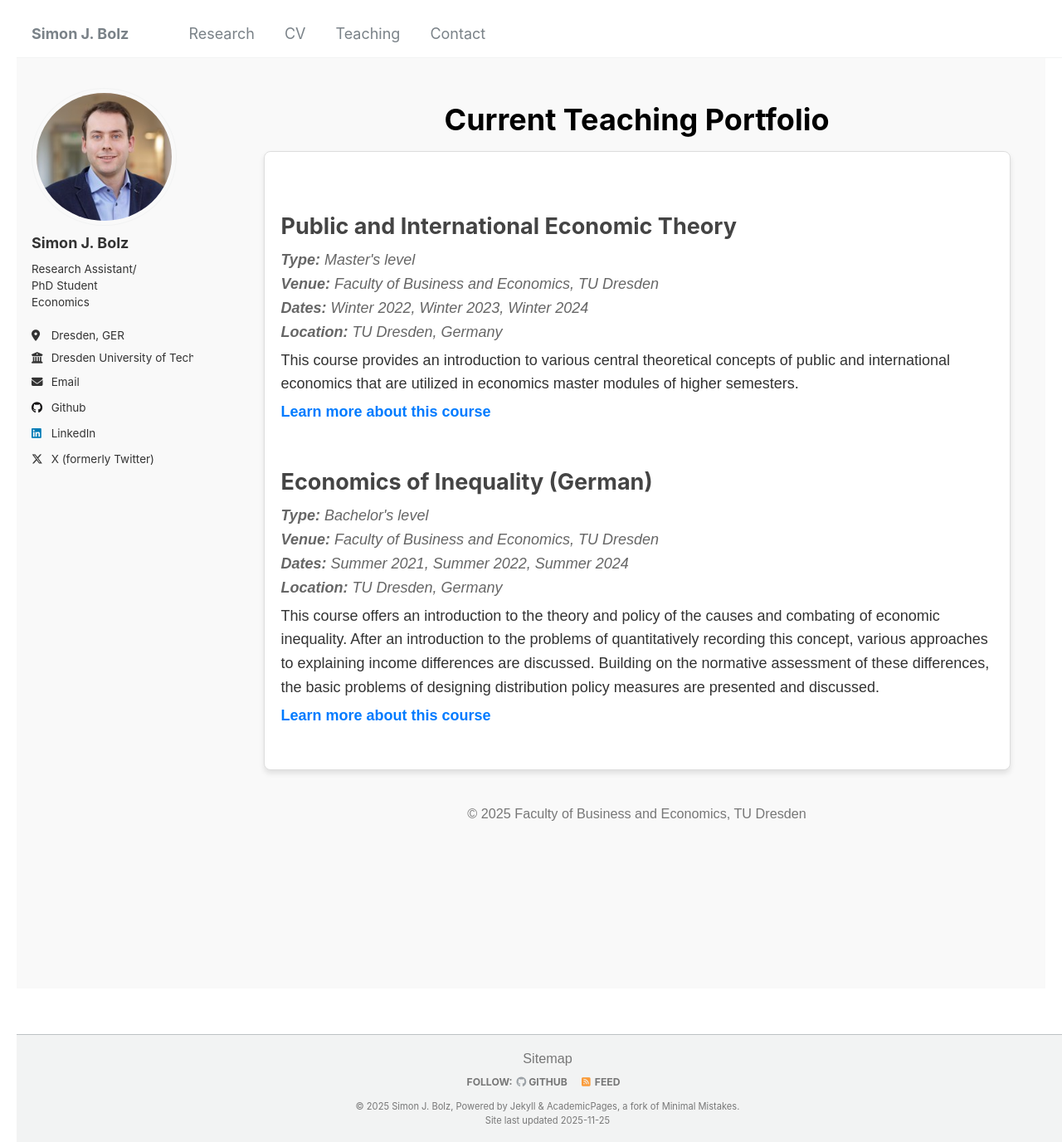
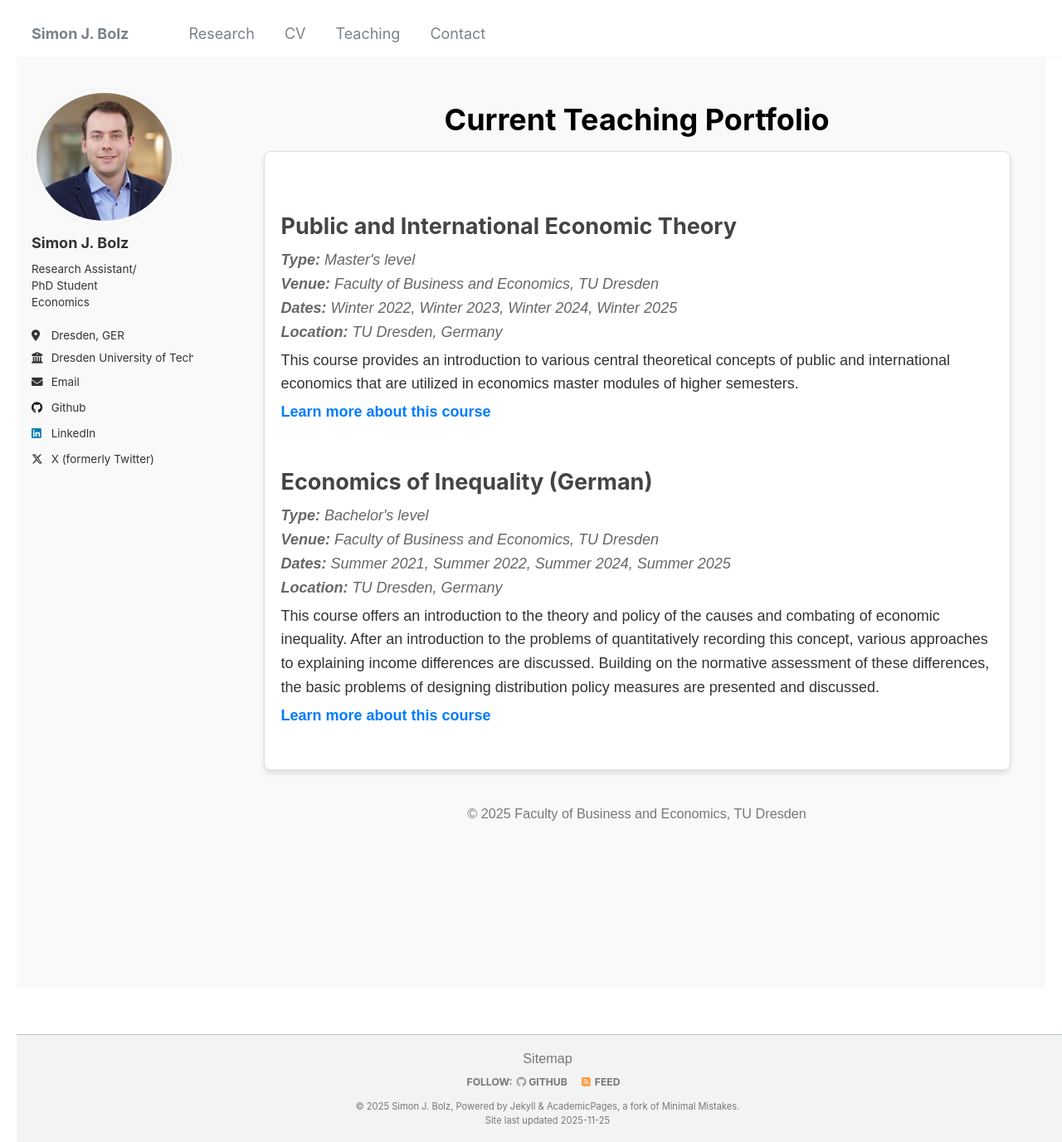
Before and after one commit to sjbolz/sjbolz.github.io, a Jekyll site: the page built from _pages/teaching.html, in a window 1280 px wide and 1376 px high. Shown: the whole window at 83% size. Built offline with Jekyll 4.4.1, drawn with Linux system fonts in a browser that asks for light colours.

Commit message:
Update teaching.html

```diff
--- a/_pages/teaching.html
+++ b/_pages/teaching.html
@@ -73,7 +73,7 @@ author_profile: true
             <p class="metadata">
                 <strong>Type:</strong> Master's level <br>
                 <strong>Venue:</strong> Faculty of Business and Economics, TU Dresden <br>
-                <strong>Dates:</strong> Winter 2022, Winter 2023, Winter 2024 <br>
+                <strong>Dates:</strong> Winter 2022, Winter 2023, Winter 2024, Winter 2025 <br>
                 <strong>Location:</strong> TU Dresden, Germany
             </p>
             <p>This course provides an introduction to various central theoretical concepts of public and international economics that are utilized in economics master modules of higher semesters.</p>
@@ -89,7 +89,7 @@ author_profile: true
             <p class="metadata">
                 <strong>Type:</strong> Bachelor's level <br>
                 <strong>Venue:</strong> Faculty of Business and Economics, TU Dresden <br>
-                <strong>Dates:</strong> Summer 2021, Summer 2022, Summer 2024 <br>
+                <strong>Dates:</strong> Summer 2021, Summer 2022, Summer 2024, Summer 2025 <br>
                 <strong>Location:</strong> TU Dresden, Germany
             </p>
             <p>This course offers an introduction to the theory and policy of the causes and combating of economic inequality. After an introduction to the problems of quantitatively recording this concept, various approaches to explaining income differences are discussed. Building on the normative assessment of these differences, the basic problems of designing distribution policy measures are presented and discussed.</p>
```
